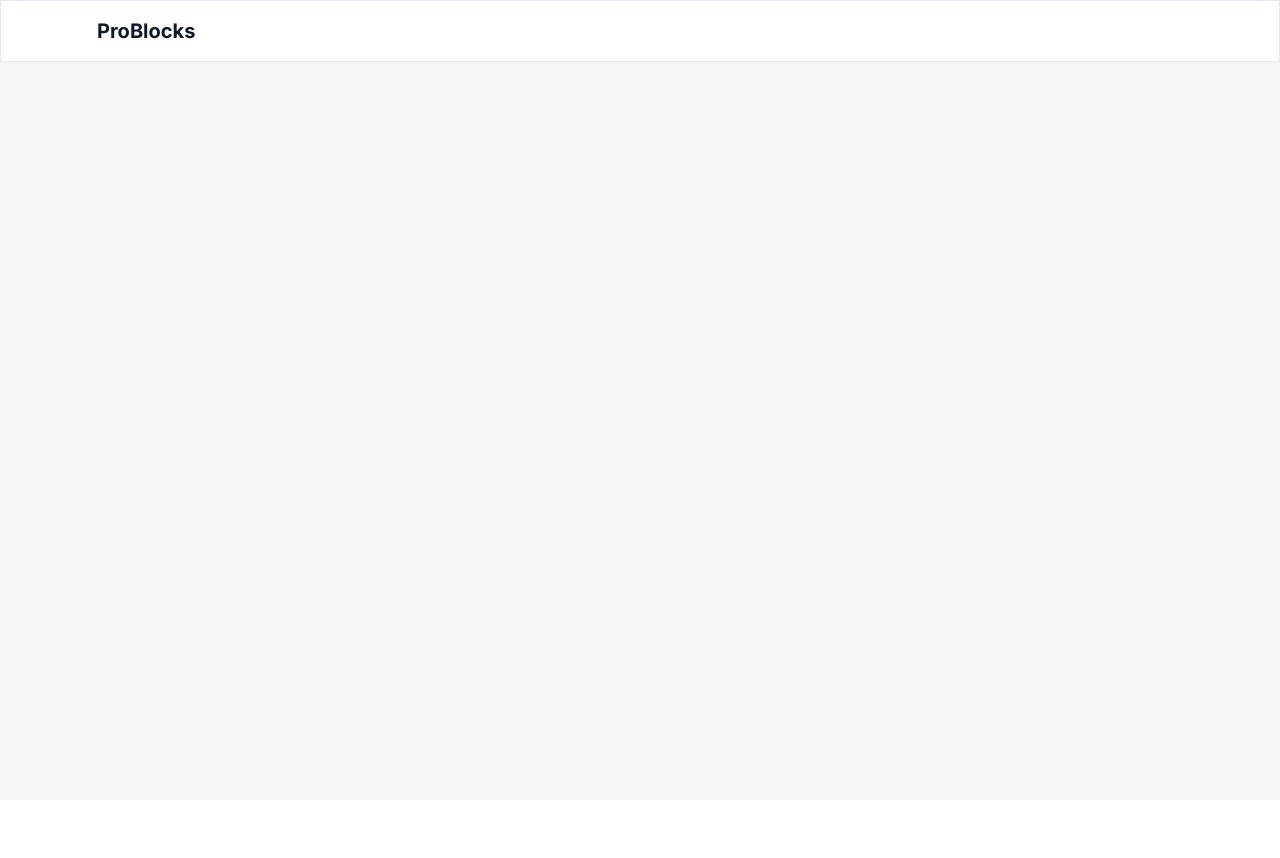
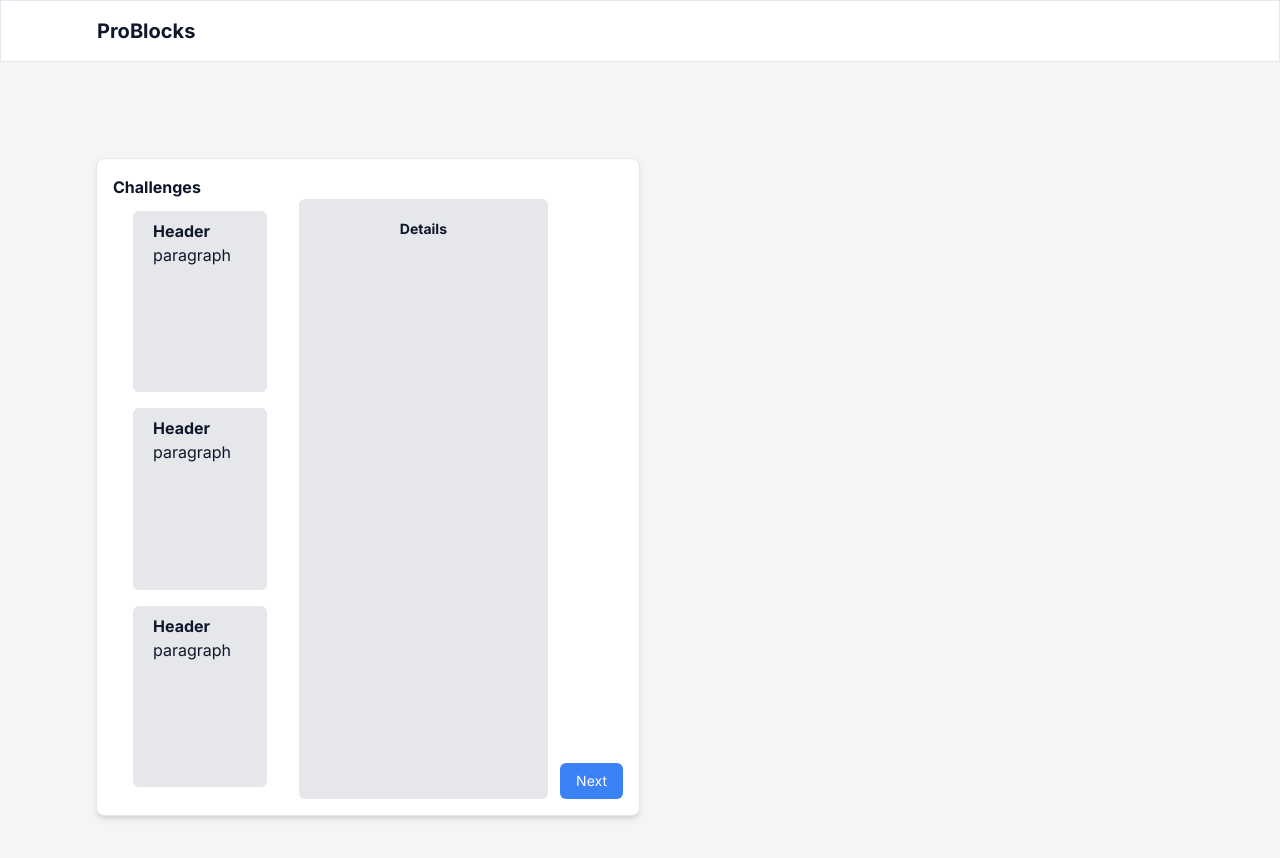
Before and after one commit to WeAreBuildingStuff/ProBlocks, a Next.js app in the folder apps/web/: page /draw in a window 1280 px wide. Shown: the top 858 px of the page. Before the commit the page ends 800 px from the top, so only its background shows below. Built offline with nearby package versions, Linux system fonts and the light colour scheme.

Commit message:
feat: add challenge page for draw

```diff
--- a/apps/web/src/app/draw/page.tsx
+++ b/apps/web/src/app/draw/page.tsx
@@ -8,9 +8,32 @@ export default function Page(): JSX.Element {
   // const [isButtonPressed, setIsButtonPressed] = useState<boolean>(false);
 
   return (
-    <main className='w-screen flex-1 flex flex-col items-center bg-neutral-100 p-24'>
+    <main className='w-screen flex-1 flex flex-col  bg-neutral-100 p-24'>
       {/* <Button onClick={() => setIsButtonPressed(true)}>Send</Button> */}
       {/* <DrawingCanvas commands={['forward', 'turnLeft', 'forward', 'turnRight', 'backward']} isButtonPressed={isButtonPressed} /> */}
+
+      <div className='flex flex-col w-full p-4 space-y-4 bg-white border rounded-lg shadow-md md:w-2/3 lg:w-1/2'>
+        <div className='flex flex-col'>
+          <p className='font-bold'>Challenges</p>
+          <div className=' flex h-[600px] gap-3 '>
+            <div className='flex flex-col space-y-4 px-5 py-3 w-[40%]'>
+              {[1, 2, 3].map((value, index) => (
+                <div className='w-full h-full bg-gray-200  px-5 py-2  flex flex-col rounded-md'>
+                  <h1 className='font-bold'>Header</h1> <p>paragraph</p>
+                </div>
+              ))}
+            </div>
+            <div className='flex flex-col  w-[60%]  '>
+              <div className='flex-1 bg-gray-200  w-full rounded-md py-5  '>
+                <p className='text-sm text-center font-bold'>Details</p>
+              </div>
+            </div>
+            <button className='self-end px-4 py-2 text-sm bg-blue-500 rounded-md text-white'>
+              Next
+            </button>
+          </div>
+        </div>
+      </div>
     </main>
   );
 }
--- a/apps/web/src/app/page.tsx
+++ b/apps/web/src/app/page.tsx
@@ -35,11 +35,11 @@ const Skeleton = () => (
 );
 const items = [
   {
-    title: 'Magic Voice Quests',
+    title: 'Draw',
     description:
       'Use your voice to command and control the digital world. Magic Voice Quests lets you solve puzzles, navigate mazes, and create interactive stories using voice commands. Engage in exciting challenges that enhance your programming skills through the power of speech.',
     header: <Skeleton />,
-    link: '/magic-voice-quests'
+    link: '/draw'
   },
   {
     title: 'Robot Block Quests',
--- a/apps/web/src/components/drawingCanvas.tsx
+++ b/apps/web/src/components/drawingCanvas.tsx
@@ -10,6 +10,7 @@ interface DrawingCanvasProps {
   commands: CarCommands[];
   controlCommand: ControlCommands;
 }
+// Ask Again Merge Which Parts Here ?
 
 const DrawingCanvas: React.FC<DrawingCanvasProps> = ({ commands, controlCommand }) => {
   const divRef = useRef<HTMLDivElement>(null);
--- a/apps/web/src/utils/DrawingBotGame.ts
+++ b/apps/web/src/utils/DrawingBotGame.ts
@@ -1,6 +1,7 @@
 // Import p5 and the necessary hooks and components
 import p5 from 'p5';
 
+//TODO: Fix does not draw line - Arrow Indication of where its facing
 export class BotDrawingGame {
   private p: p5;
   private commands: DrawingBotCommands[];
```
